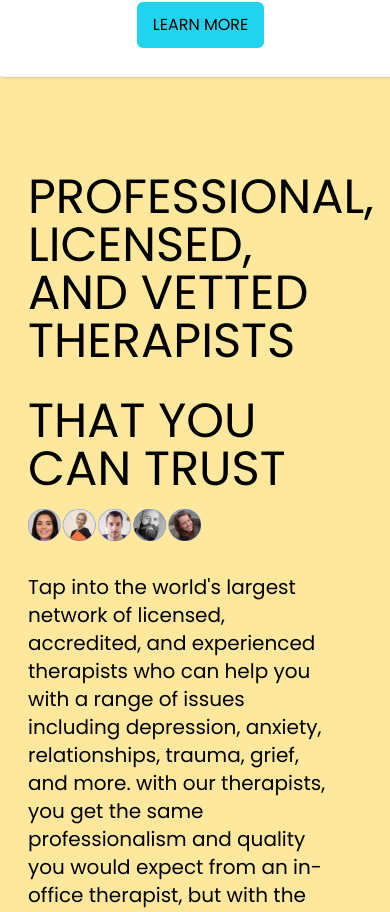
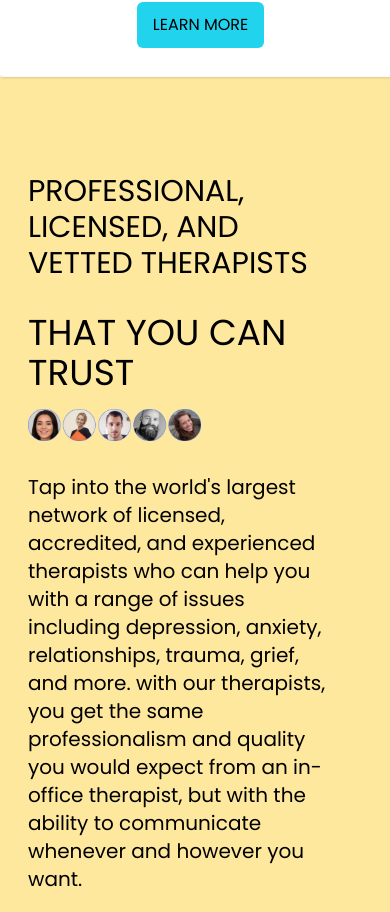
Before and after one commit to Recoded-Spark-Turkey-2022/Unboxed, a React (Create React App) app: page / in a window 390 px wide. Shown: the part 893-1805 px from the top of the page. Built offline with nearby package versions, Linux system fonts and the light colour scheme; no server answers.

Commit message:
minor fixes applied

```diff
--- a/src/components/hmpgYellowSection/YellowSection.jsx
+++ b/src/components/hmpgYellowSection/YellowSection.jsx
@@ -7,12 +7,12 @@ const YellowSec = () => {
       data-testid="YellowSec"
       className="mb-1 pt-16 flex flex-col px-1 font-poppins bg-[#FEE89E]"
     >
-      <p className="text-5xl pt-[2rem] xl:pr-96 xl:mr-48 tablet:ml-36 tablet:pl-4 tablet:pr-2 tablet:mr-24 md:ml-12 md:pl-4 md:pr-36 sm:ml-4 sm:pl-2 sm:pr-12 uppercase">
+      <p className="tablet:text-5xl text-3xl pt-[2rem] xl:pr-96 xl:mr-48 tablet:ml-36 tablet:pl-4 tablet:pr-2 tablet:mr-24 md:ml-12 md:pl-4 md:pr-36 sm:ml-4 sm:pl-2 sm:pr-12 uppercase">
         Professional, licensed, and vetted therapists
       </p>
-      <p className="text-5xl pt-[2rem] xl:pr-96 xl:mr-48 tablet:ml-36 tablet:pl-4 tablet:pr-2 tablet:mr-24 md:ml-12 md:pl-4 md:pr-36 sm:ml-4 sm:pl-2 sm:pr-12 uppercase">that you can trust</p>
+      <p className="tablet-text-5xl text-4xl pt-[2rem] xl:pr-96 xl:mr-48 tablet:ml-36 tablet:pl-4 tablet:pr-2 tablet:mr-24 md:ml-12 md:pl-4 md:pr-36 sm:ml-4 sm:pl-2 sm:pr-12 uppercase">that you can trust</p>
       <img
-        className="pt-4 w-3/5  xl:ml-56 xl:pl-16 xl:pr-96 md:pl-12 tablet:ml-36 sm:ml-4 sm:pl-2 sm:pr-12 min-w-300px "
+        className="pt-4 w-3/5  xl:ml-56 xl:pl-16 xl:pr-96 md:pl-12 tablet:ml-36 sm:ml-4 sm:pl-2 sm:pr-12 min-w-300px min-h-200px "
         src={therapistpp}
         alt="therapistpp"
       />
```
